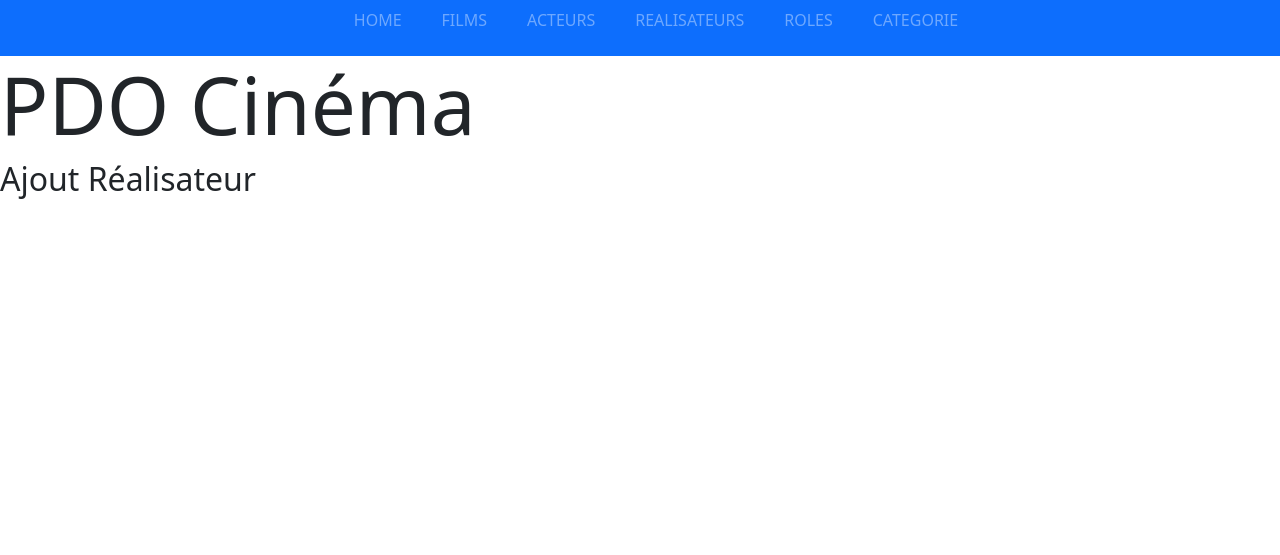
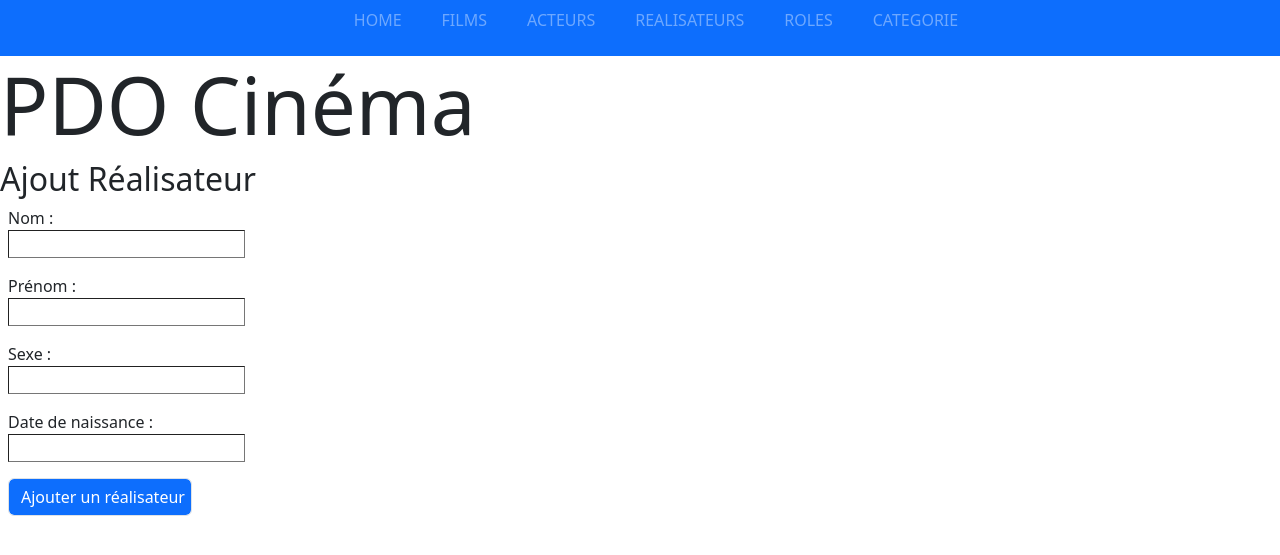
Before and after one commit to yah422/CINEMA, a PHP site: template view/realisateur/ajoutRealisateur.php in a window 1280 px wide. Shown: the top 555 px of the page. Run offline with PHP 8.4, Linux system fonts and the light colour scheme; the template is opened without the code that fills it, so the values that code supplies are empty.

Commit message:
add the form for the realisateur part

```diff
--- a/view/realisateur/ajoutRealisateur.php
+++ b/view/realisateur/ajoutRealisateur.php
@@ -3,29 +3,43 @@ ob_start();
 
 ?>
 
-<?php
-$id = isset($_GET['id']) ? $_GET['id'] : null
+<form action="index.php?action=ajoutRealisateur" method="post" enctype="multipart/form-data">
+    <p class="px-2">
+        <label>
+            Nom  : <br>
+            <input id="" class="border-1" name="nom_personne" type="text">
+        </label>
+    </p>
+
+    <p class="px-2">
+        <label>
+            Prénom : <br>
+            <input id="" class="border-1" name="prenom_personne" type="text">
+        </label>
+    </p>
+
+    <p class="px-2">
+        <label>
+            Sexe : <br>
+            <input id="" class="border-1" name="sexe_personne" type="text">
+        </label>
+    </p>
+
+    <p class="px-2">
+        <label>
+            Date de naissance : <br>
+            <input id="" class="border-1" name="dateNaissance" type="text">
+        </label>
+    </p>
+
+    <p class="px-2" style="width: 200px">
+        <a href="index.php?action=listRealisateur"><input id="i" class="form-control bg-primary text-white text-center" type="submit" name="submit" value="Ajouter un réalisateur"></a>
+    </p>
+</form>
 
 
 
-
-
-
-
-
-
-
-
-
-
-
-
-
-
-
-
-
-
+<?php
 
 
 
--- a/view/realisateur/listRealisateurs.php
+++ b/view/realisateur/listRealisateurs.php
@@ -23,9 +23,9 @@ $realisateurs= $requete -> fetchAll();
     </tbody>
 </table>
 
-<?php
-// var_dump($requeteRealisateur -> fetchAll());
-?>
+<p class="px-2" style="width: 200px">
+    <a href="index.php?action=ajoutRealisateur"><input id="i" class="form-control bg-primary text-white text-center" type="submit" name="submit" value="Ajouter un réalisateur">
+</p>
 
 
 <?php
```
Also changed, not shown: controller/RealisateurController.php (+10 -0 lines).
